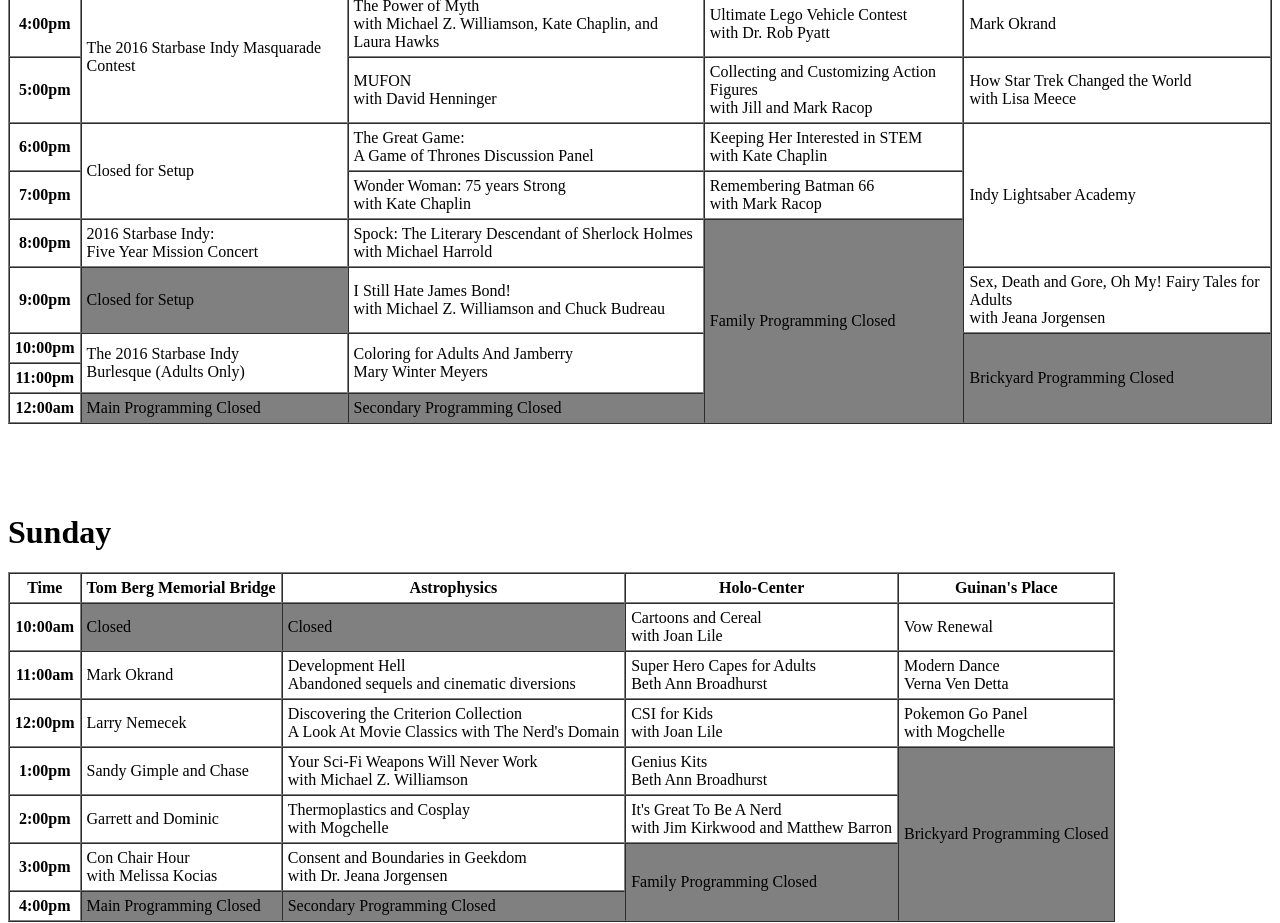
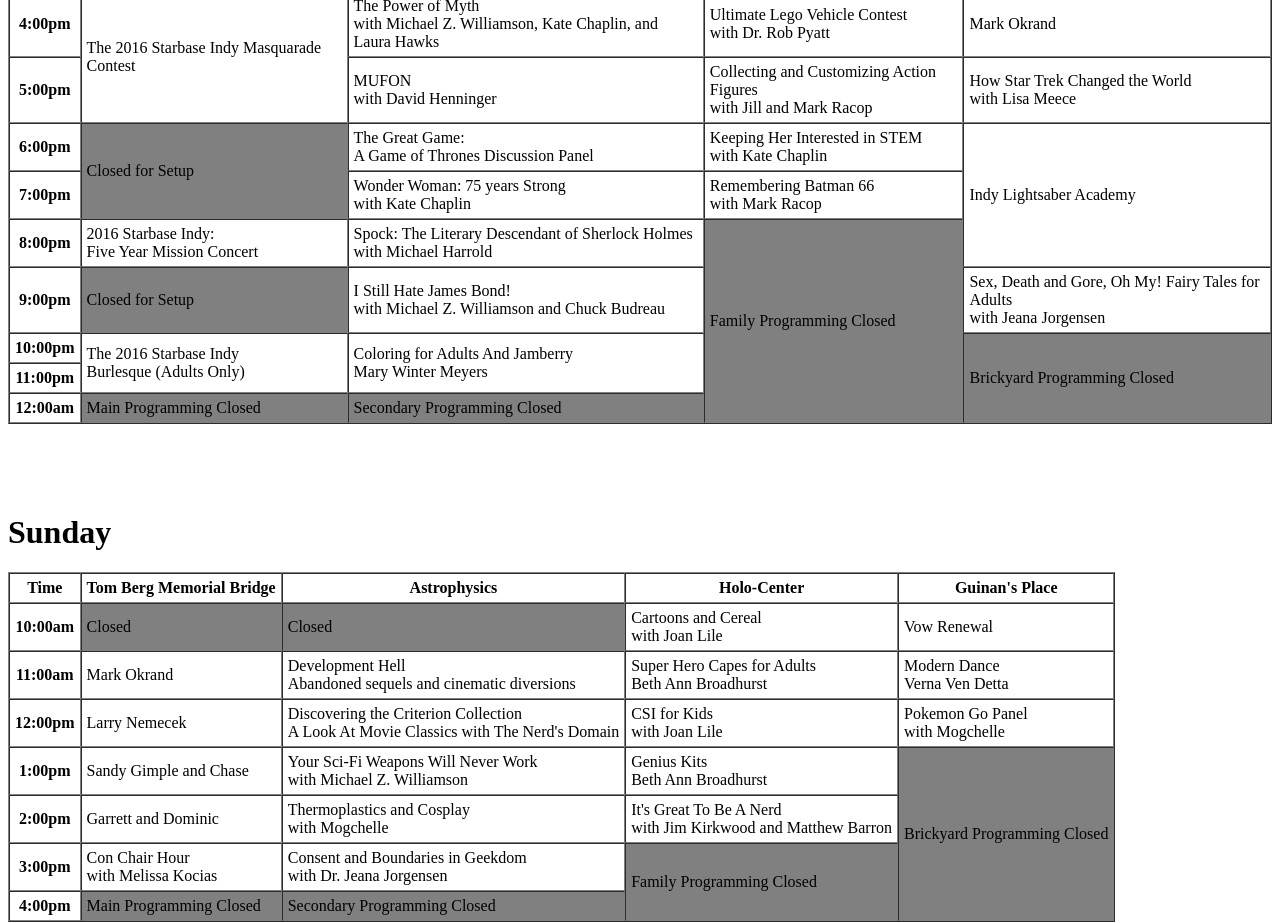
Before and after one commit to dpmott/StarbaseIndy, a plain HTML site: page Pocket Schedule.html in a window 1280 px wide. Shown: the part 1300-2223 px from the top of the page. Drawn offline with Linux system fonts and the light colour scheme.

Commit message:
Update gray tag on closed slot

```diff
--- a/Pocket Schedule.html
+++ b/Pocket Schedule.html
@@ -162,7 +162,7 @@
 </tr>
 <tr>
 <th>6:00pm</th>
-<td rowspan=2>Closed for Setup</td>
+<td rowspan=2 bgcolor="gray">Closed for Setup</td>
 <td>The Great Game:<br/>A Game of Thrones Discussion Panel</td>
 <td>Keeping Her Interested in STEM<br/>with Kate Chaplin</td>
 <td rowspan=3>Indy Lightsaber Academy</td>
```
